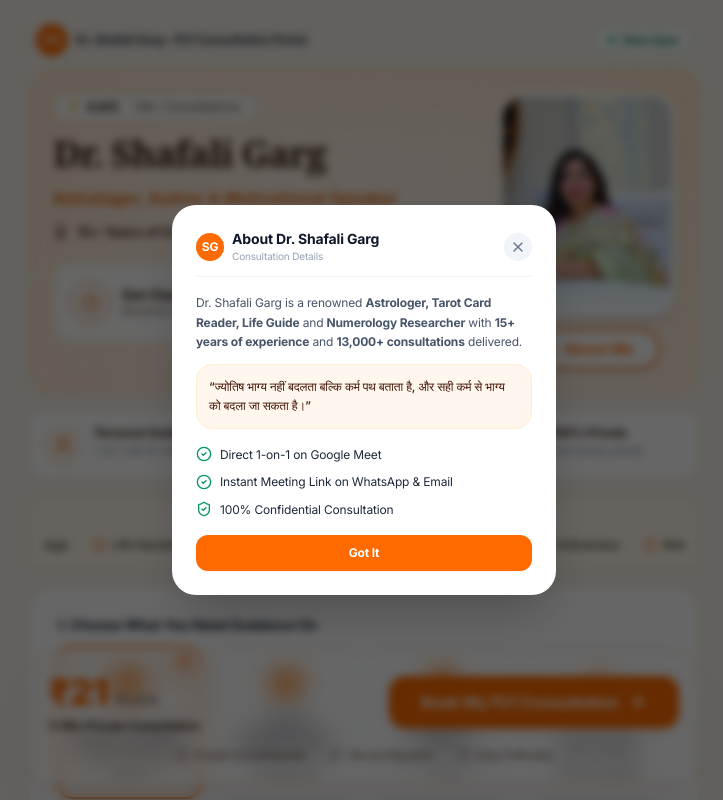
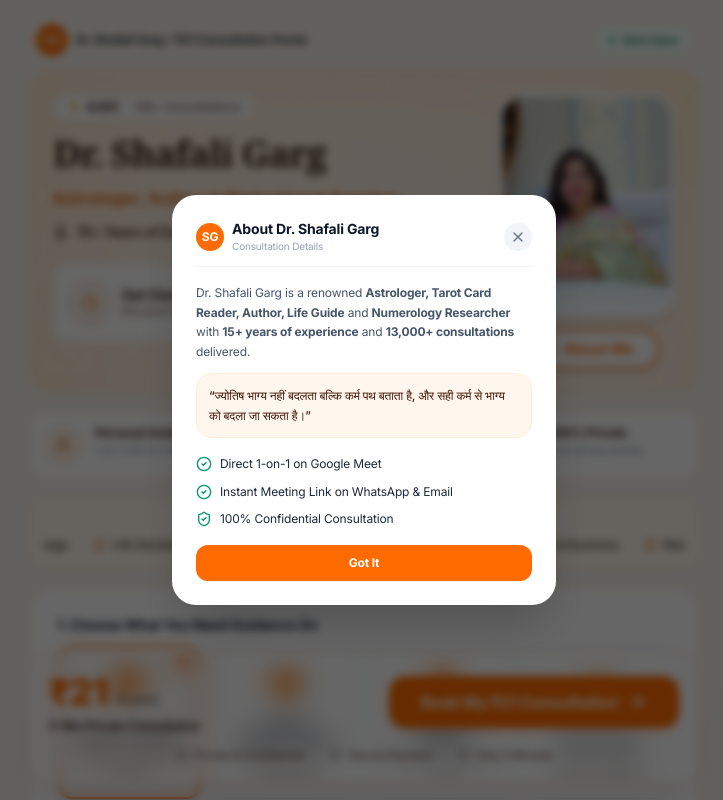
Before and after one commit to Encoreraiank/dr-shafali-consultation-funnel, a Next.js app: page / in a window 1280 px wide. Both pictures are taken after a click on the button "About Me". Shown: the top 800 px of the page, without its empty margins (276-999 px from the left). Built offline with nearby package versions, Linux system fonts and the light colour scheme; no server answers; the database is empty.

Commit message:
Add Author to Dr. Shafali bio description

```diff
--- a/src/components/app/DetailsModal.tsx
+++ b/src/components/app/DetailsModal.tsx
@@ -36,7 +36,7 @@ export default function DetailsModal({ isOpen, onClose }: DetailsModalProps) {
 
         <div className="space-y-3 text-xs text-slate-600 leading-relaxed">
           <p>
-            Dr. Shafali Garg is a renowned <strong>Astrologer, Tarot Card Reader, Life Guide</strong> and <strong>Numerology Researcher</strong> with <strong>15+ years of experience</strong> and <strong>13,000+ consultations</strong> delivered.
+            Dr. Shafali Garg is a renowned <strong>Astrologer, Tarot Card Reader, Author, Life Guide</strong> and <strong>Numerology Researcher</strong> with <strong>15+ years of experience</strong> and <strong>13,000+ consultations</strong> delivered.
           </p>
 
           <div className="p-3 rounded-2xl bg-orange-50 border border-orange-100 text-orange-950 font-medium">
```
Also changed, not shown: 1 other file (tests, documents, lock files or other folders).
